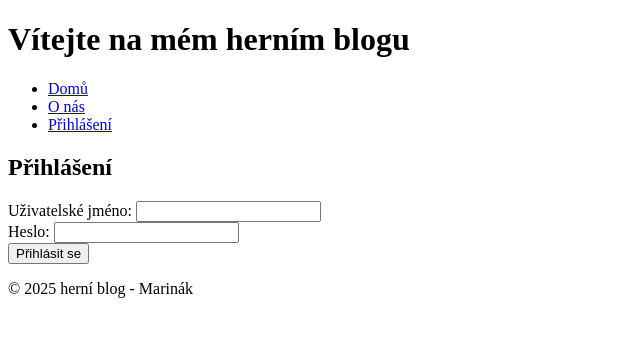
After one commit to TomasMarinakOSSP/hlavniprojekt01, a Flask app: page /login in a window 1280 px wide. The commit adds this page. Shown: the top 337 px of the page, without its empty margins (0-640 px from the left). Run offline with Flask 3, Linux system fonts and the light colour scheme.

Commit message:
vytvoření index.html a login.html předělání base.html a main.py přidání obrázků

```diff
--- a/main.py
+++ b/main.py
@@ -9,5 +9,19 @@ def about():
     return render_template('about.html')
 
 
+@app.route("/login", methods=["GET", "POST"])
+def login():
+    error = None
+    if request.method == "POST":
+        username = request.form["username"]
+        password = request.form["password"]
+
+        if username in users and users[username] == password:
+            return redirect(url_for("index"))
+        else:
+            error = "Nesprávné jméno nebo heslo."
+
+    return render_template("login.html", error=error)
+
 if __name__ == '__main__':
     app.run(debug=True)
--- a/templates/base.html
+++ b/templates/base.html
@@ -3,8 +3,9 @@
 <head>
     <meta charset="UTF-8">
     <meta name="viewport" content="width=device-width, initial-scale=1.0">
-       <title>{% block title %}Výchozí titulek{% endblock %}</title>
-       <link rel="stylesheet" href="{{ url_for('static', filename='style.css') }}">
+    <title>{% block title %}Herní Blog{% endblock %}</title>
+    <link rel="stylesheet" href="{{ url_for('static', filename='css/style.css') }}">
+    <link rel="icon" type="image/png" href="{{ url_for('static', filename='images/favicon.png') }}">
 </head>
 <body>
     <header>
@@ -15,6 +16,7 @@
         <ul>
             <li><a href="/">Domů</a></li>
             <li><a href="/about">O nás</a></li>
+            <li><a href="/login">Přihlášení</a></li>
         </ul>
         {% endblock %}
     </nav>
--- /dev/null
+++ b/templates/login.html
@@ -0,0 +1,16 @@
+{% extends "base.html" %}
+
+{% block title %}Přihlášení - Herní Blog{% endblock %}
+
+{% block content %}
+    <h2>Přihlášení</h2>
+    <form method="post">
+        <label for="username">Uživatelské jméno:</label>
+        <input type="text" id="username" name="username" required>
+        <br>
+        <label for="password">Heslo:</label>
+        <input type="password" id="password" name="password" required>
+        <br>
+        <button type="submit">Přihlásit se</button>
+    </form>
+{% endblock %}
```
Also changed, not shown: templates/index.html (added, +10 -0 lines), static/css/style.css (added), static/images/favicon.png (added), static/images/game1.jpg (added), static/images/game2.jpg (added). Lines whose indentation alone changed are shown as unchanged.
